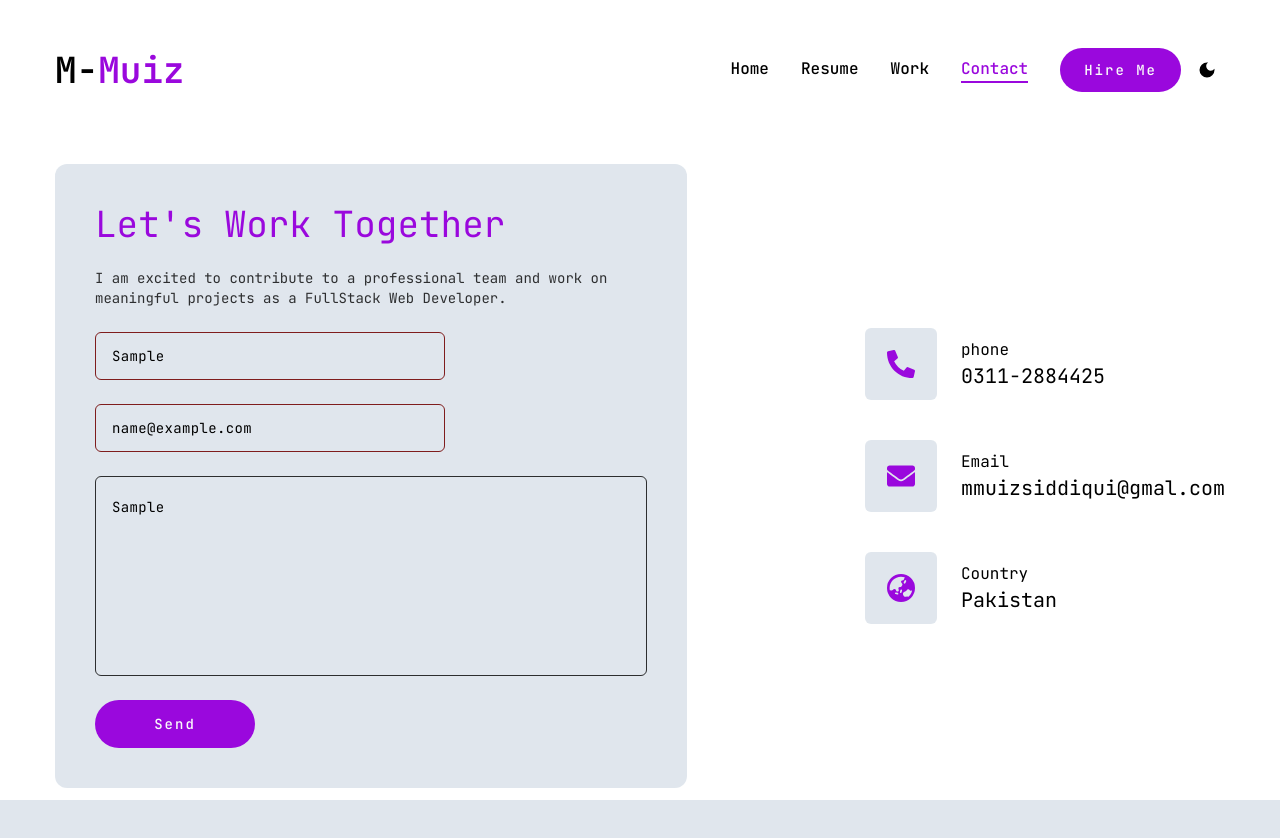
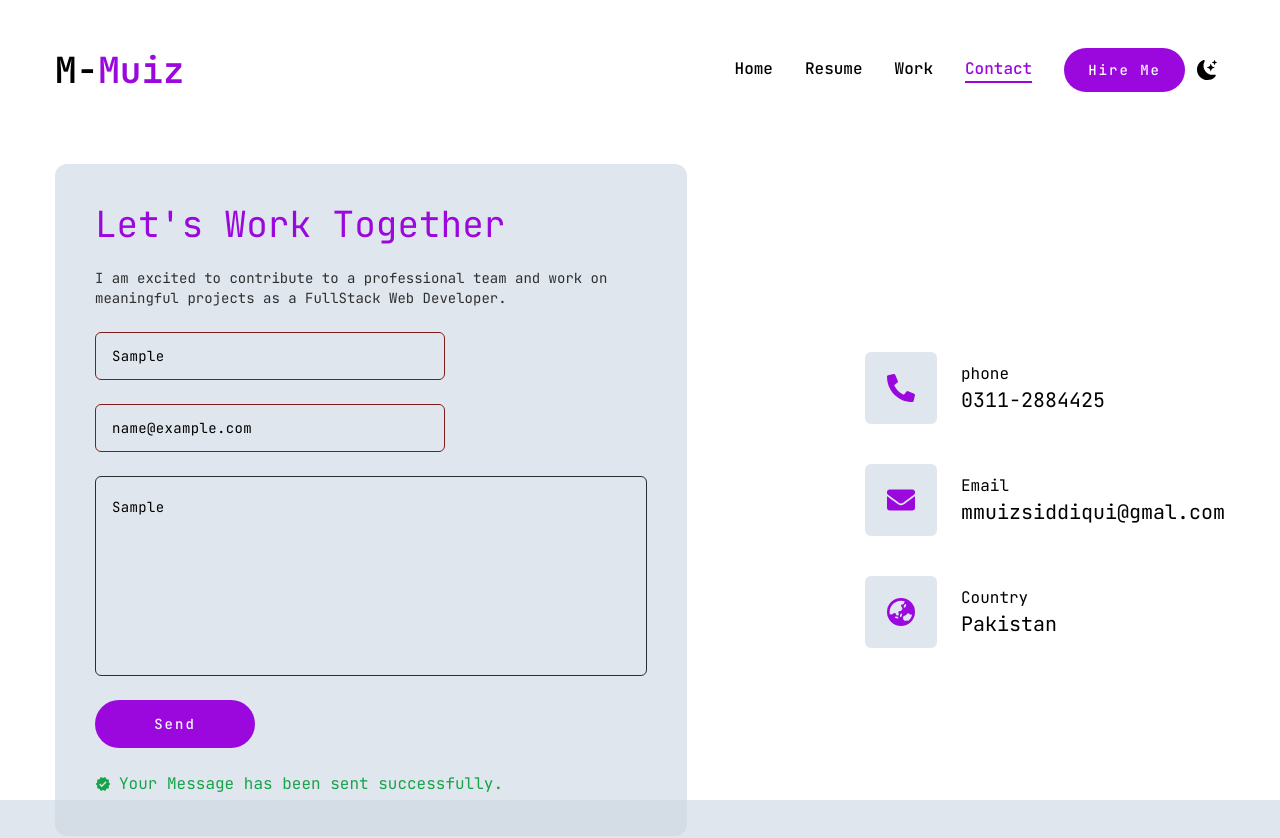
Before and after one commit to M-Muiz/Full_Stack-Portfolio, a Next.js app: page /contact in a window 1280 px wide. Both pictures are taken after typing "Sample", "name@example.com", "Sample" into the empty fields and a click on the button "Send". Shown: the top 838 px of the page. Before the commit the page ends 812 px from the top, so only its background shows below. Built offline with nearby package versions, Linux system fonts and the light colour scheme.

Commit message:
changes and add new features

```diff
--- a/src/app/contact/page.tsx
+++ b/src/app/contact/page.tsx
@@ -9,6 +9,8 @@ import { FaEarthAsia } from "react-icons/fa6";
 import { motion } from "framer-motion";
 import emailjs from "@emailjs/browser";
 import { useRef, useState } from "react";
+import { MdVerified } from "react-icons/md";
+import { GiSkullCrossedBones } from "react-icons/gi";
 
 const info = [
   {
@@ -32,6 +34,7 @@ const page = () => {
 
   const form = useRef();
   const [loading, setLoading] = useState(false);
+  const [message, setMessage] = useState("");
 
 
   const sendEmail = async (e: any) => {
@@ -46,12 +49,13 @@ const page = () => {
         "7rZJQACfHvmnUQEgJ"
 
       )
+      console.log(res)
       setLoading(false);
-      console.log('Message Send Successfully!', res);
+      setMessage("Your Message has been sent successfully.")
 
     } catch (error) {
       setLoading(false);
-      console.log('Message Send Failed. Try Again!');
+      setMessage("Failed to send Message.")
     }
   };
 
@@ -73,6 +77,10 @@ const page = () => {
                 value="Send" type="submit" size="md" className="max-w-40 disabled:opacity-60" disabled={loading}>
                 {loading ? "Sending..." : "Send"}
               </Button>
+              {message &&
+                <h3 className={`text-sm sm:text-base flex items-center gap-2 ${message.includes("sent") ? "text-green-600" : "text-red-600"}`}>
+                  {message.includes("sent") ? <MdVerified /> : <GiSkullCrossedBones color="text-inherit" />} {message}</h3>
+              }
             </form>
           </div>
 
--- a/src/components/Header/Header.tsx
+++ b/src/components/Header/Header.tsx
@@ -24,7 +24,7 @@ const Header = () => {
         </Link>
         <div className="hidden xl:flex items-center gap-8">
           <Nav />
-          <div className="flex items-center gap-2">
+          <div className="flex items-center gap-1">
             <Button onClick={() => router.push('/contact')}>
               Hire Me
             </Button>
--- a/src/components/ToggleTheme.tsx
+++ b/src/components/ToggleTheme.tsx
@@ -1,10 +1,9 @@
 "use client"
 
 import * as React from "react"
-// import { MoonIcon, SunIcon } from "@radix-ui/react-icons"
 import { useTheme } from "next-themes"
 import { Button } from "@/components/ui/button"
-import { MdDarkMode } from "react-icons/md";
+import { BsMoonStarsFill } from "react-icons/bs";
 import { MdOutlineLightMode } from "react-icons/md";
 
 
@@ -27,7 +26,7 @@ export function ToggleTheme() {
                     className="w-9 h-9 p-0"
                     onClick={() => setTheme("dark")}
                 >
-        <MdDarkMode className="w-5 h-5" />
+                    <BsMoonStarsFill className="w-5 h-5" />
                 </Button>
             )}
         </>
```
Lines whose indentation alone changed are shown as unchanged.
